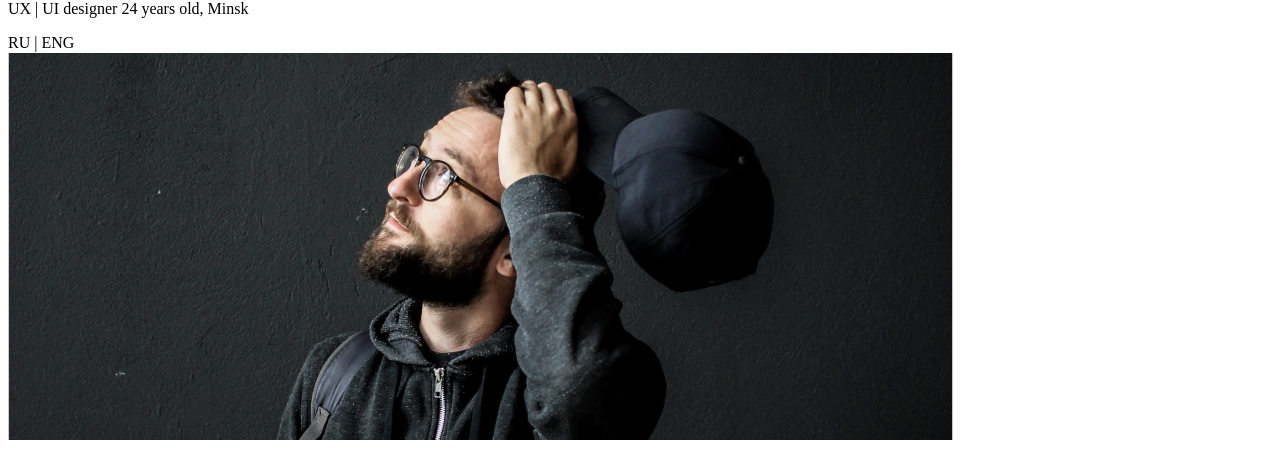
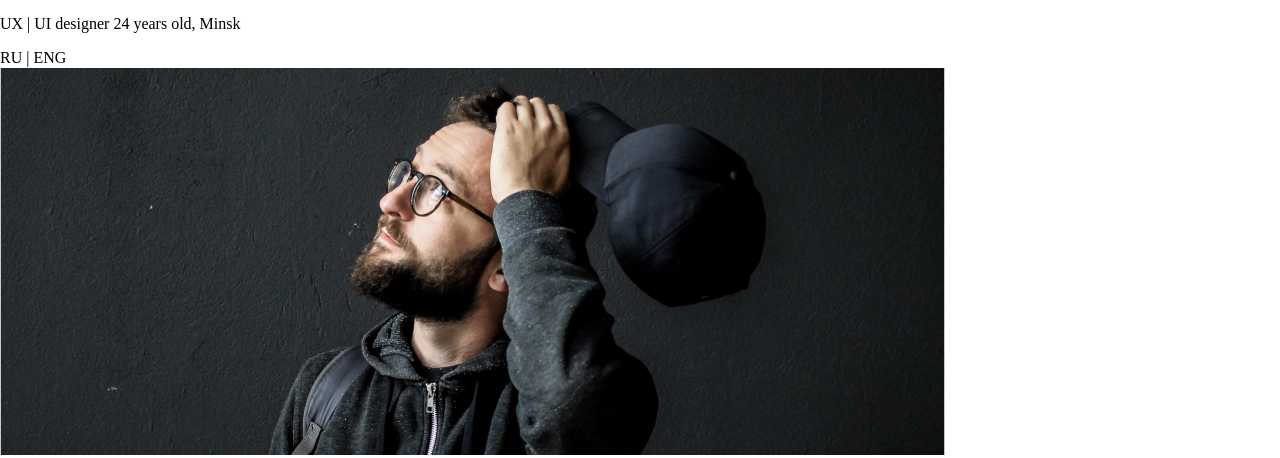
Before and after one commit to damenikx/about, a plain HTML site: page index.html in a window 1280 px wide. Shown: the part 173-631 px from the top of the page. Drawn offline with Linux system fonts and the light colour scheme.

Commit message:
fix: add css links

```diff
--- a/index.html
+++ b/index.html
@@ -5,6 +5,8 @@
     <meta http-equiv="X-UA-Compatible" content="IE=edge">
     <meta name="viewport" content="width=device-width, initial-scale=1.0">
     <title>About me</title>
+    <link rel="stylesheet" href="css/normolize.css">
+    <link rel="stylesheet" href="css/style.css">
 </head>
 <body>
     <header>
```
